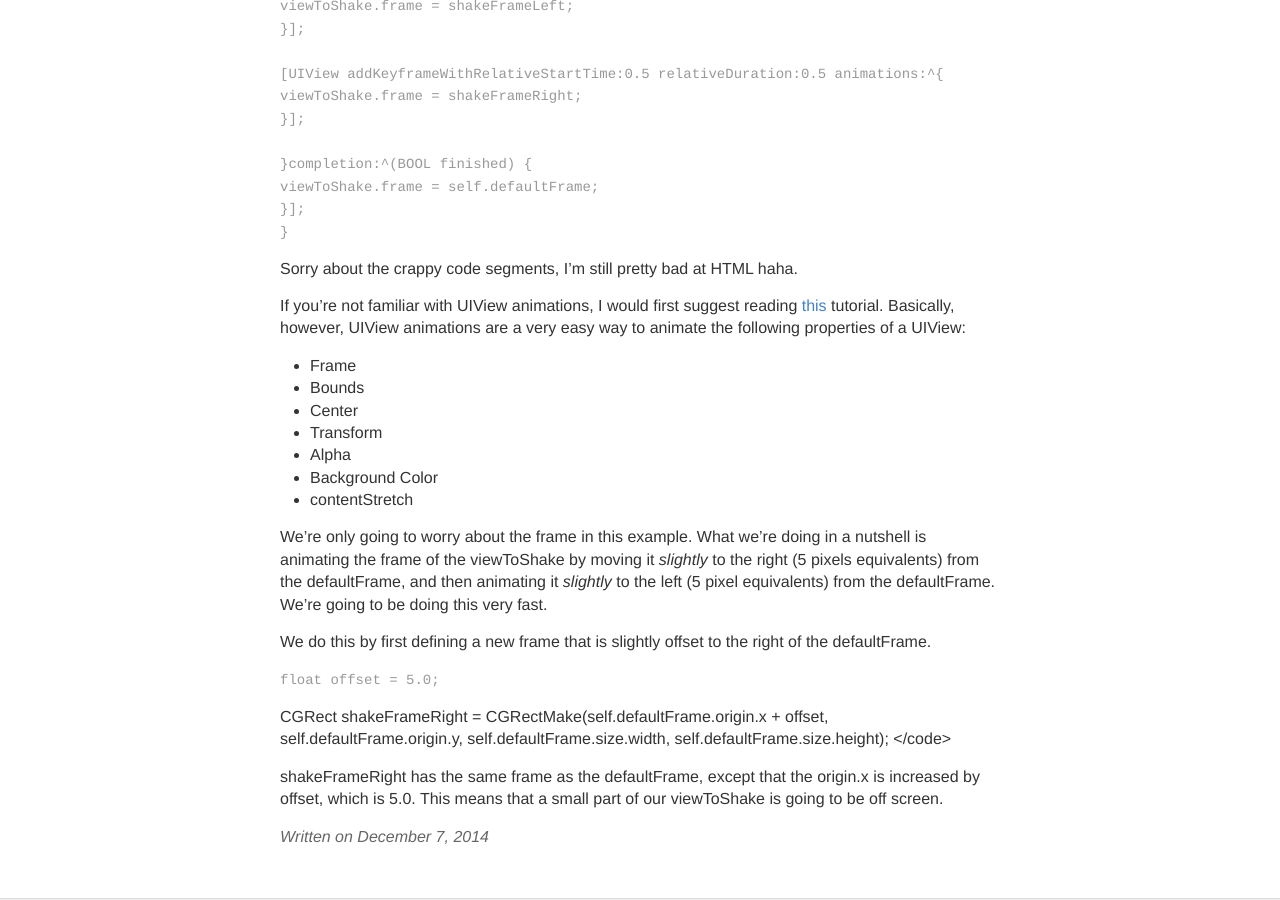
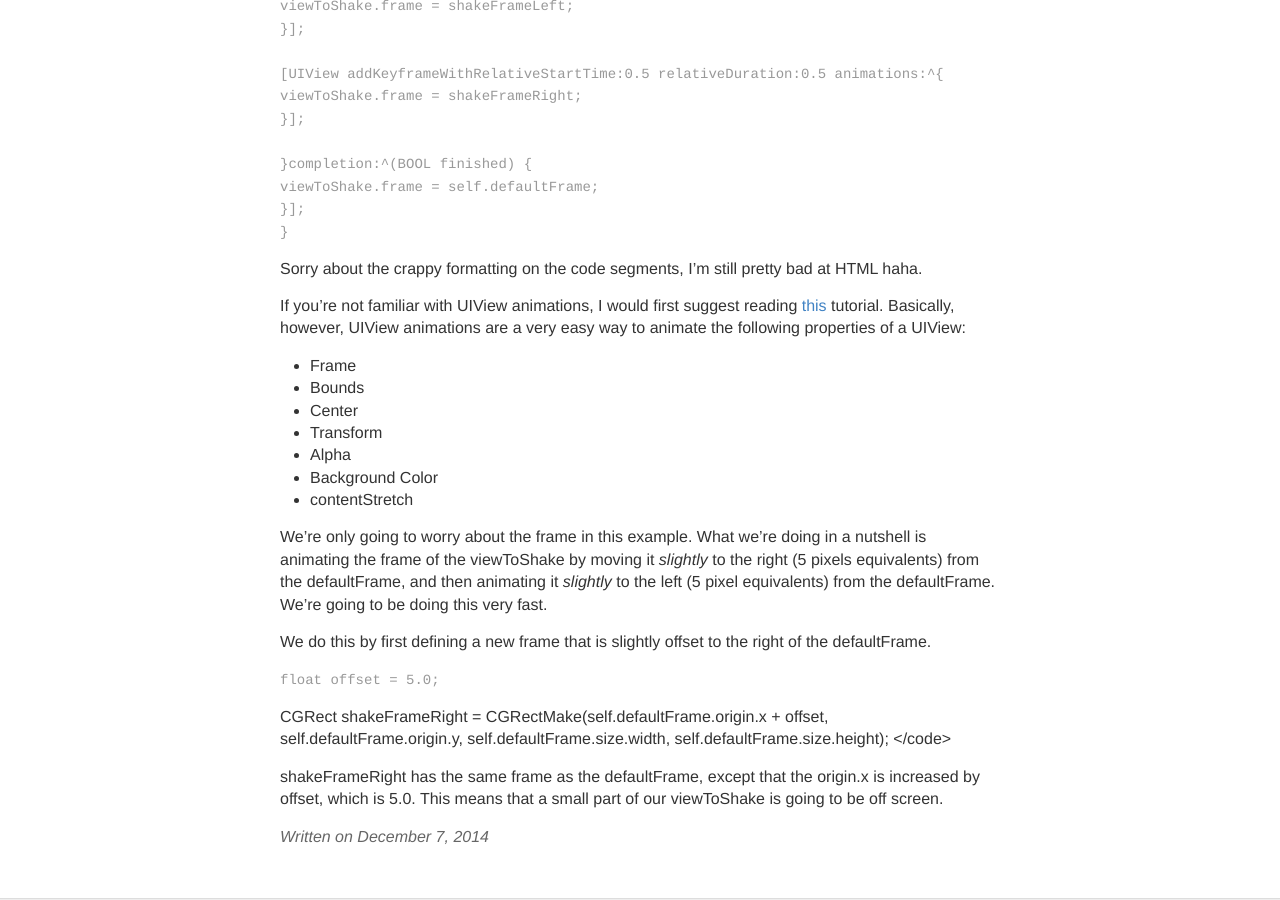
Before and after one commit to trentyou/trentyou.github.io, a Jekyll site: the page built from _posts/2014-12-7-Shaking a UIView.md, in a window 1280 px wide and 900 px high, scrolled down 2902 px. Built offline with Jekyll 4.4.1, drawn with Linux system fonts in a browser that asks for light colours.

Commit message:
Updated 2014-12-7-Shaking a UIView.md

```diff
--- a/_posts/2014-12-7-Shaking a UIView.md
+++ b/_posts/2014-12-7-Shaking a UIView.md
@@ -101,7 +101,7 @@ Now to the part of the post you've been reading for, here's my code for the impl
 </code>
 </div>
 
-Sorry about the crappy code segments, I'm still pretty bad at HTML haha.
+Sorry about the crappy formatting on the code segments, I'm still pretty bad at HTML haha.
 
 If you're not familiar with UIView animations, I would first suggest reading [this](http://code.tutsplus.com/tutorials/ios-sdk-uiview-animations--mobile-10706) tutorial. Basically, however, UIView animations are a very easy way to animate the following properties of a UIView:
 
```
